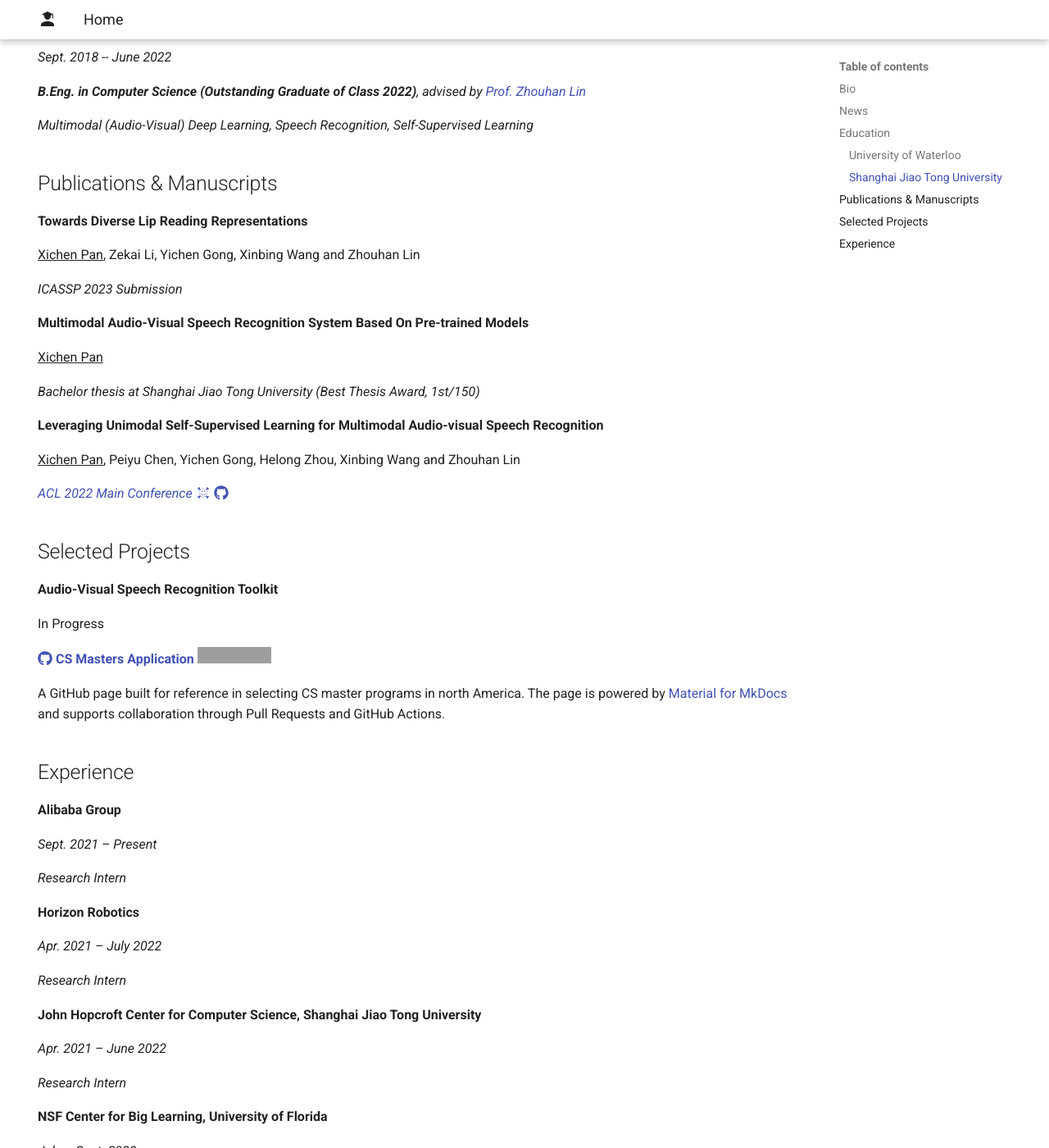
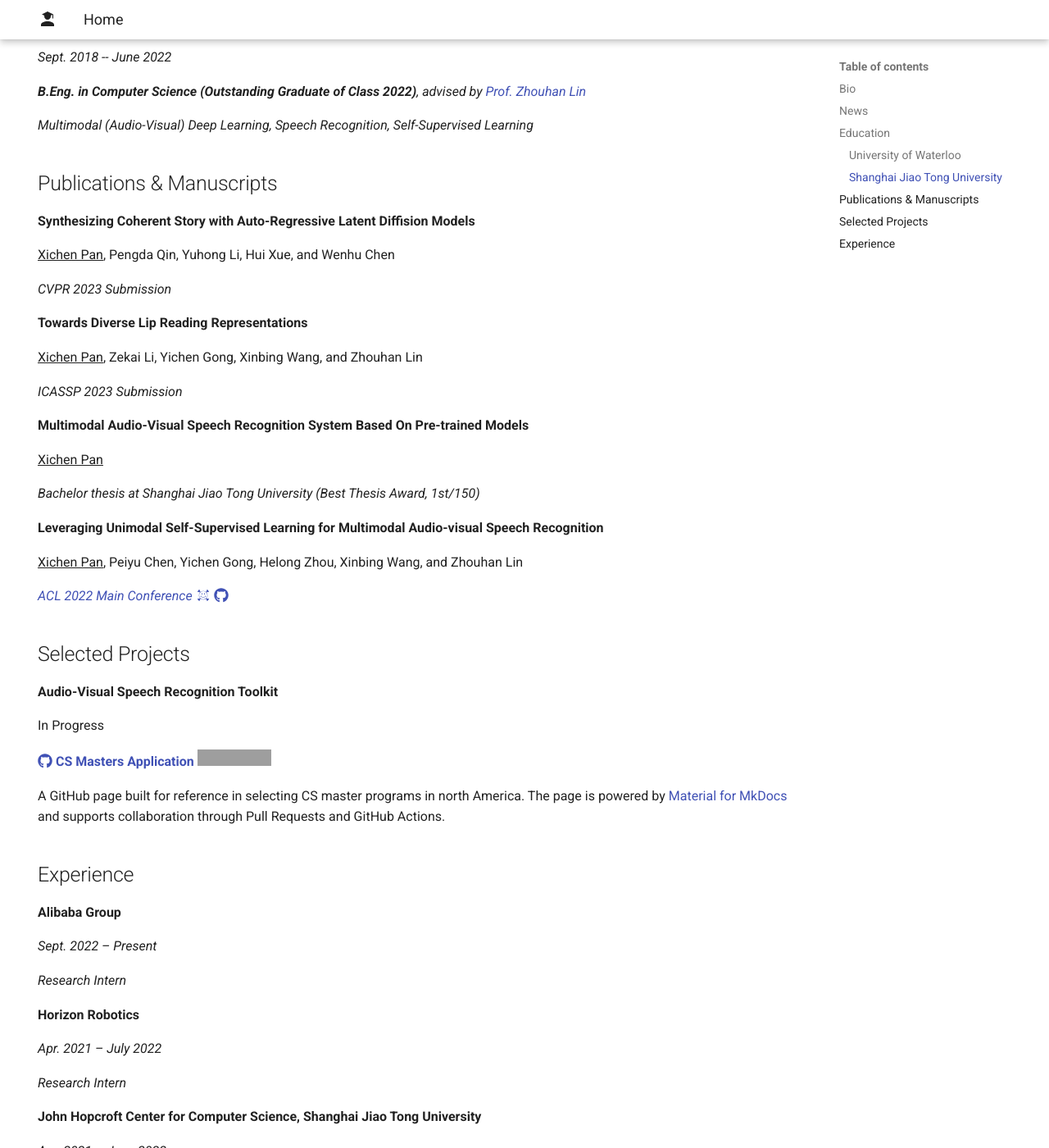
Before and after one commit to xichenpan/xichenpan.github.io, an MkDocs documentation site: the page built from docs/index.md, in a window 1280 px wide and 1400 px high, scrolled down 967 px. Shown: the whole window at 82% size. Built offline with MkDocs 1.6.1 and Material for MkDocs 9.7.7, drawn with Linux system fonts in a browser that asks for light colours; grey boxes are pictures that could not be loaded.

Commit message:
Update index.md

```diff
--- a/docs/index.md
+++ b/docs/index.md
@@ -41,9 +41,15 @@
 
 ## Publications & Manuscripts
 
+**Synthesizing Coherent Story with Auto-Regressive Latent Diffision Models**
+
+<u>Xichen Pan</u>, Pengda Qin, Yuhong Li, Hui Xue, and Wenhu Chen
+
+*CVPR 2023 Submission*
+
 **Towards Diverse Lip Reading Representations**
 
-<u>Xichen Pan</u>, Zekai Li, Yichen Gong, Xinbing Wang and Zhouhan Lin
+<u>Xichen Pan</u>, Zekai Li, Yichen Gong, Xinbing Wang, and Zhouhan Lin
 
 *ICASSP 2023 Submission*
 
@@ -55,7 +61,7 @@
 
 **Leveraging Unimodal Self-Supervised Learning for Multimodal Audio-visual Speech Recognition**
 
-<u>Xichen Pan</u>, Peiyu Chen, Yichen Gong, Helong Zhou, Xinbing Wang and Zhouhan Lin
+<u>Xichen Pan</u>, Peiyu Chen, Yichen Gong, Helong Zhou, Xinbing Wang, and Zhouhan Lin
 
 [*ACL 2022 Main Conference*](https://aclanthology.org/2022.acl-long.308/) [:academicons-arxiv:](https://arxiv.org/abs/2203.07996) [:fontawesome-brands-github:](https://github.com/LUMIA-Group/Leveraging-Self-Supervised-Learning-for-AVSR)
 
@@ -72,7 +78,7 @@
 ## Experience
 **Alibaba Group**
 
-*Sept. 2021 – Present*
+*Sept. 2022 – Present*
 
 *Research Intern*
 
```
